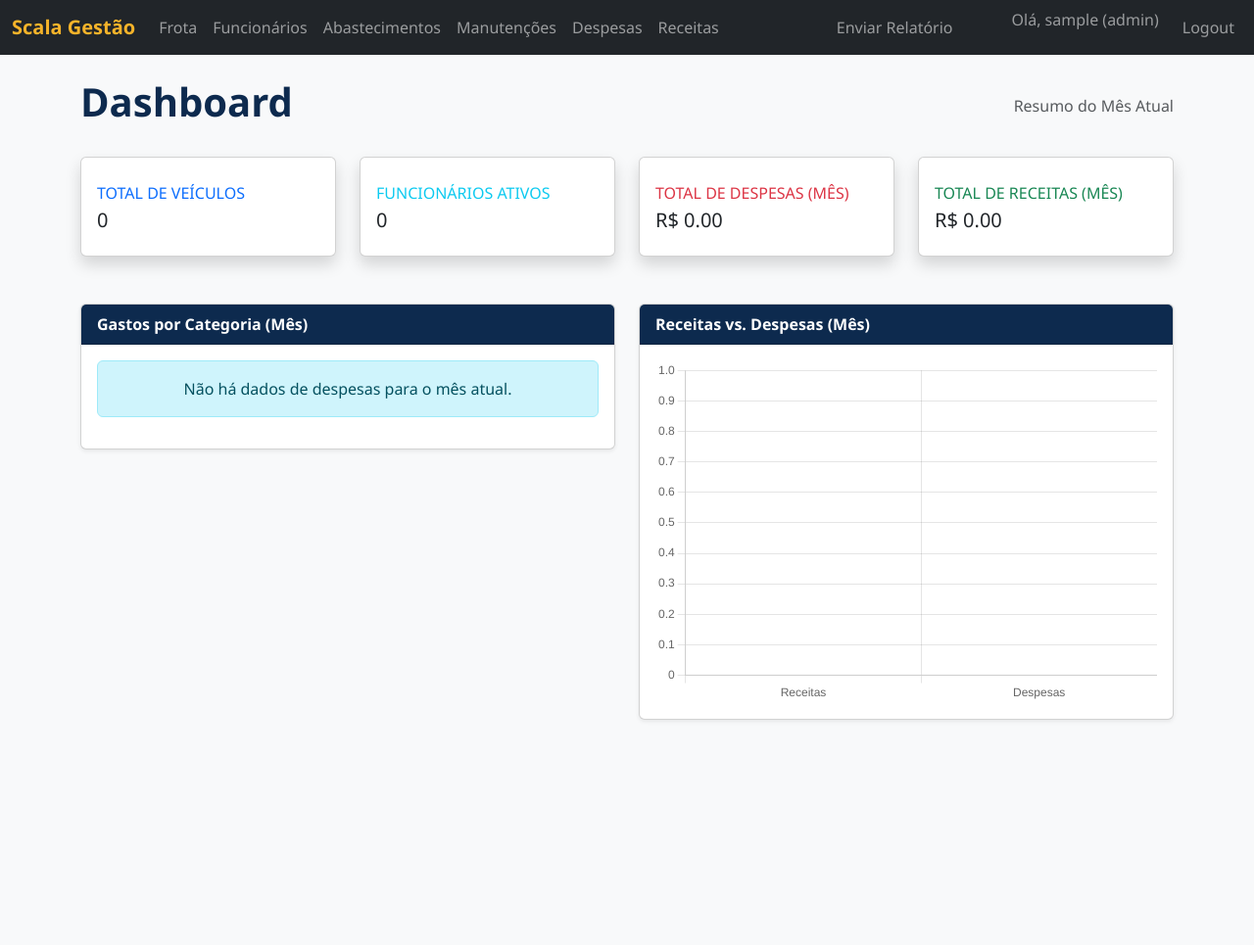
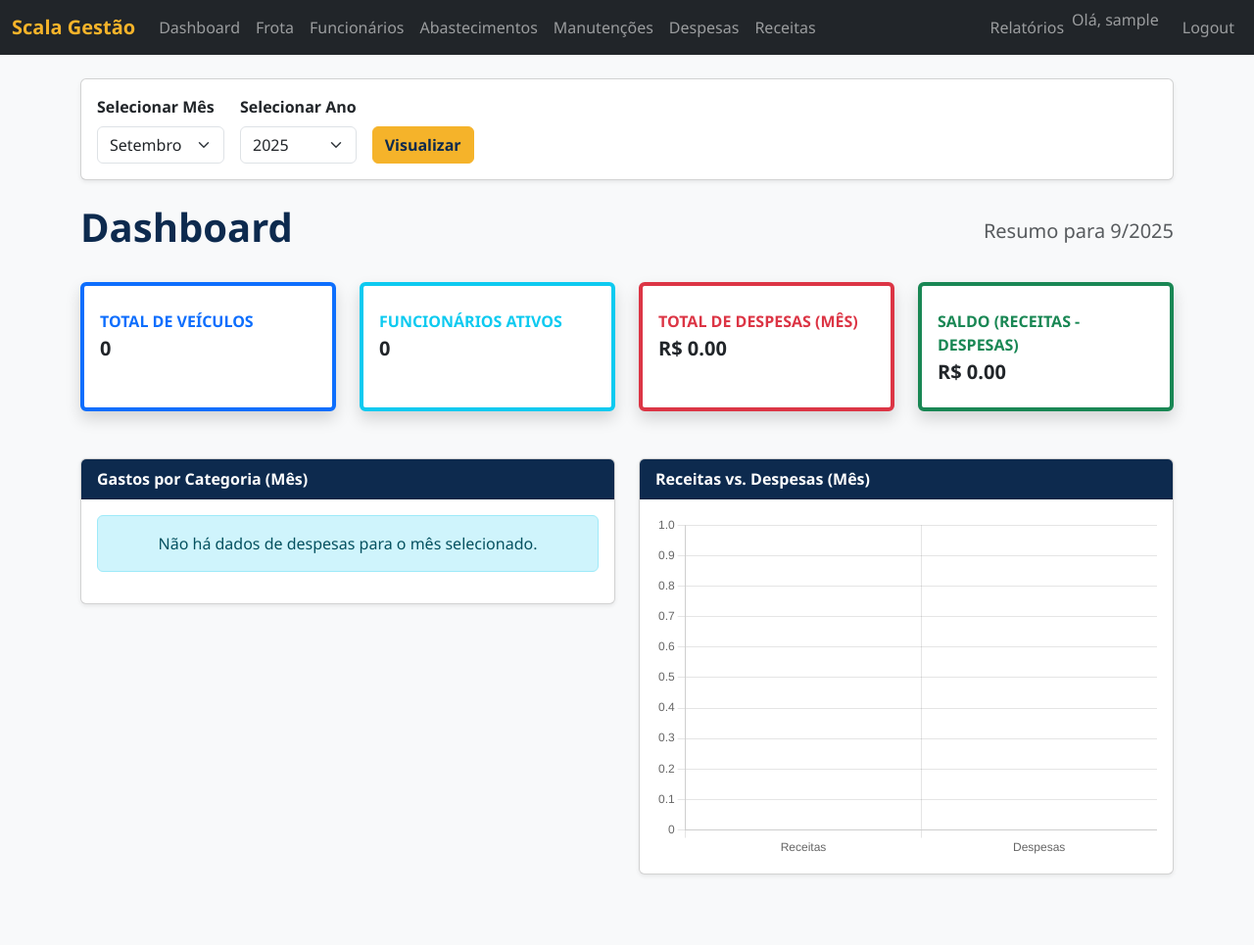
Before and after one commit to Hilquias01/scala-gestao, a Flask app: page / in a window 1280 px wide. Shown: the whole page at 98% size. Before the commit the page ends 736 px from the top, so only its background shows below. Run offline with Flask 3, Linux system fonts and the light colour scheme; the visitor is signed in with stand-in values (Sample User, id 1); data that the repository does not hold is empty.

Commit message:
Nova versão com formulario para escoler o mes e gerar relatorios e pdf

```diff
--- a/app.py
+++ b/app.py
@@ -1,12 +1,13 @@
 import os
 from datetime import datetime, timedelta
 from functools import wraps
-from flask import Flask, render_template, request, redirect, url_for, flash
+from flask import Flask, render_template, request, redirect, url_for, flash, Response
 from flask_sqlalchemy import SQLAlchemy
 from sqlalchemy import func, extract
 from flask_login import LoginManager, UserMixin, login_user, logout_user, login_required, current_user
 from werkzeug.security import generate_password_hash, check_password_hash
 from flask_mail import Mail, Message
+from weasyprint import HTML
 
 basedir = os.path.abspath(os.path.dirname(__file__))
 
@@ -134,55 +135,83 @@ def logout():
     flash('Você foi desconectado com sucesso.', 'success')
     return redirect(url_for('login'))
 
-# --- ROTAS PRINCIPAIS E RELATÓRIO ---
+# --- ROTAS PRINCIPAIS E RELATÓRIOS ---
 @app.route('/')
 @login_required
 def home():
-    # Lógica do Dashboard...
-    ano_atual = datetime.now().year
-    mes_atual = datetime.now().month
+    ano_selecionado = request.args.get('ano', default=datetime.now().year, type=int)
+    mes_selecionado = request.args.get('mes', default=datetime.now().month, type=int)
+    total_veiculos = Veiculo.query.count()
+    total_funcionarios = Funcionario.query.filter_by(ativo=True).count()
     gastos_por_categoria = {}
-    total_combustivel = db.session.query(func.sum(Abastecimento.valor_total)).filter(extract('year', Abastecimento.data) == ano_atual, extract('month', Abastecimento.data) == mes_atual).scalar() or 0.0
+    total_combustivel = db.session.query(func.sum(Abastecimento.valor_total)).filter(extract('year', Abastecimento.data) == ano_selecionado, extract('month', Abastecimento.data) == mes_selecionado).scalar() or 0.0
     if total_combustivel > 0: gastos_por_categoria['Combustível'] = round(total_combustivel, 2)
-    total_manutencao = db.session.query(func.sum(Manutencao.custo)).filter(extract('year', Manutencao.data) == ano_atual, extract('month', Manutencao.data) == mes_atual).scalar() or 0.0
+    total_manutencao = db.session.query(func.sum(Manutencao.custo)).filter(extract('year', Manutencao.data) == ano_selecionado, extract('month', Manutencao.data) == mes_selecionado).scalar() or 0.0
     if total_manutencao > 0: gastos_por_categoria['Manutenção'] = round(total_manutencao, 2)
-    despesas_agrupadas = db.session.query(DespesaGeral.categoria, func.sum(DespesaGeral.valor)).filter(extract('year', DespesaGeral.data) == ano_atual, extract('month', DespesaGeral.data) == mes_atual).group_by(DespesaGeral.categoria).all()
+    despesas_agrupadas = db.session.query(DespesaGeral.categoria, func.sum(DespesaGeral.valor)).filter(extract('year', DespesaGeral.data) == ano_selecionado, extract('month', DespesaGeral.data) == mes_selecionado).group_by(DespesaGeral.categoria).all()
     for categoria, total in despesas_agrupadas:
         if total and total > 0: gastos_por_categoria[categoria] = round(gastos_por_categoria.get(categoria, 0) + total, 2)
     total_gastos_mes = sum(gastos_por_categoria.values())
-    total_receitas_mes = db.session.query(func.sum(Receita.valor)).filter(extract('year', Receita.data) == ano_atual, extract('month', Receita.data) == mes_atual).scalar() or 0.0
+    total_receitas_mes = db.session.query(func.sum(Receita.valor)).filter(extract('year', Receita.data) == ano_selecionado, extract('month', Receita.data) == mes_selecionado).scalar() or 0.0
     saldo_mes = round(total_receitas_mes - total_gastos_mes, 2)
     chart_labels = list(gastos_por_categoria.keys())
     chart_data = list(gastos_por_categoria.values())
-    return render_template('index.html', total_veiculos=Veiculo.query.count(), total_funcionarios=Funcionario.query.filter_by(ativo=True).count(), total_gastos_mes=round(total_gastos_mes, 2), total_receitas_mes=round(total_receitas_mes, 2), saldo_mes=saldo_mes, chart_labels=chart_labels, chart_data=chart_data)
+    anos_disponiveis = range(datetime.now().year, 2019, -1)
+    return render_template('index.html', total_veiculos=total_veiculos, total_funcionarios=total_funcionarios, total_gastos_mes=round(total_gastos_mes, 2), total_receitas_mes=round(total_receitas_mes, 2), saldo_mes=saldo_mes, chart_labels=chart_labels, chart_data=chart_data, anos_disponiveis=anos_disponiveis, ano_selecionado=ano_selecionado, mes_selecionado=mes_selecionado)
 
-@app.route('/relatorio/enviar')
+def calcular_dados_relatorio(ano, mes):
+    total_receitas = db.session.query(func.sum(Receita.valor)).filter(extract('year', Receita.data) == ano, extract('month', Receita.data) == mes).scalar() or 0.0
+    total_combustivel = db.session.query(func.sum(Abastecimento.valor_total)).filter(extract('year', Abastecimento.data) == ano, extract('month', Abastecimento.data) == mes).scalar() or 0.0
+    total_manutencao = db.session.query(func.sum(Manutencao.custo)).filter(extract('year', Manutencao.data) == ano, extract('month', Manutencao.data) == mes).scalar() or 0.0
+    total_despesas_gerais = db.session.query(func.sum(DespesaGeral.valor)).filter(extract('year', DespesaGeral.data) == ano, extract('month', DespesaGeral.data) == mes).scalar() or 0.0
+    total_despesas = total_combustivel + total_manutencao + total_despesas_gerais
+    saldo_final = total_receitas - total_despesas
+    return {"mes": mes, "ano": ano, "total_receitas": total_receitas, "total_despesas": total_despesas, "saldo_final": saldo_final, "total_combustivel": total_combustivel, "total_manutencao": total_manutencao, "total_despesas_gerais": total_despesas_gerais}
+
+@app.route('/relatorios', methods=['GET', 'POST'])
 @login_required
 @admin_required
-def enviar_relatorio():
+def relatorios():
+    if request.method == 'POST':
+        mes = request.form.get('mes')
+        ano = request.form.get('ano')
+        return redirect(url_for('visualizar_relatorio', ano=ano, mes=mes))
+    anos_disponiveis = range(datetime.now().year, 2019, -1)
+    return render_template('relatorios.html', anos_disponiveis=anos_disponiveis)
+
+@app.route('/relatorio/visualizar/<int:ano>/<int:mes>')
+@login_required
+@admin_required
+def visualizar_relatorio(ano, mes):
+    dados = calcular_dados_relatorio(ano, mes)
+    return render_template('relatorio_visualizar.html', dados=dados)
+
+@app.route('/relatorio/pdf/<int:ano>/<int:mes>')
+@login_required
+@admin_required
+def gerar_relatorio_pdf(ano, mes):
+    dados = calcular_dados_relatorio(ano, mes)
+    html = render_template('relatorio_template.html', dados=dados)
+    pdf = HTML(string=html).write_pdf()
+    return Response(pdf, mimetype='application/pdf', headers={'Content-Disposition': f'attachment;filename=relatorio_{mes}_{ano}.pdf'})
+
+@app.route('/relatorio/enviar', methods=['POST'])
+@login_required
+@admin_required
+def enviar_relatorio_email():
     try:
-        hoje = datetime.today()
-        primeiro_dia_mes_atual = hoje.replace(day=1)
-        ultimo_dia_mes_passado = primeiro_dia_mes_atual - timedelta(days=1)
-        ano_relatorio, mes_relatorio = ultimo_dia_mes_passado.year, ultimo_dia_mes_passado.month
-
-        total_receitas = db.session.query(func.sum(Receita.valor)).filter(extract('year', Receita.data) == ano_relatorio, extract('month', Receita.data) == mes_relatorio).scalar() or 0.0
-        total_combustivel = db.session.query(func.sum(Abastecimento.valor_total)).filter(extract('year', Abastecimento.data) == ano_relatorio, extract('month', Abastecimento.data) == mes_relatorio).scalar() or 0.0
-        total_manutencao = db.session.query(func.sum(Manutencao.custo)).filter(extract('year', Manutencao.data) == ano_relatorio, extract('month', Manutencao.data) == mes_relatorio).scalar() or 0.0
-        total_despesas_gerais = db.session.query(func.sum(DespesaGeral.valor)).filter(extract('year', DespesaGeral.data) == ano_relatorio, extract('month', DespesaGeral.data) == mes_relatorio).scalar() or 0.0
-
-        total_despesas = total_combustivel + total_manutencao + total_despesas_gerais
-        saldo_final = total_receitas - total_despesas
-
-        corpo_email = render_template('email_template.html', mes=mes_relatorio, ano=ano_relatorio, total_receitas=total_receitas, total_despesas=total_despesas, saldo_final=saldo_final)
-        msg = Message(subject=f"Relatório Mensal Scala Gestão - {mes_relatorio}/{ano_relatorio}", sender=app.config['MAIL_USERNAME'], recipients=[app.config['MAIL_USERNAME']])
+        email_destinatario = request.form.get('email')
+        ano = request.form.get('ano')
+        mes = request.form.get('mes')
+        dados = calcular_dados_relatorio(int(ano), int(mes))
+        corpo_email = render_template('relatorio_template.html', dados=dados)
+        msg = Message(subject=f"Relatório Mensal Scala Gestão - {mes}/{ano}", sender=app.config['MAIL_USERNAME'], recipients=[email_destinatario])
         msg.html = corpo_email
         mail.send(msg)
-        flash('Relatório por e-mail enviado com sucesso!', 'success')
+        flash(f'Relatório enviado com sucesso para {email_destinatario}!', 'success')
     except Exception as e:
         flash(f'Ocorreu um erro ao enviar o e-mail: {e}', 'danger')
-    return redirect(url_for('home'))
-
+    return redirect(url_for('relatorios'))
 
 # --- ROTAS DA FROTA ---
 @app.route('/frota')
--- a/static/js/main.js
+++ b/static/js/main.js
@@ -1,14 +1,37 @@
-// Espera o documento carregar completamente
-document.addEventListener('DOMContentLoaded', function() {
-    // Procura pelo campo de input com o id 'placa-input'
+document.addEventListener('DOMContentLoaded', function () {
     const placaInput = document.getElementById('placa-input');
-
-    // Se o campo existir na página...
     if (placaInput) {
-        // Adiciona um "ouvinte" que dispara toda vez que o usuário digita algo
-        placaInput.addEventListener('input', function(event) {
-            // Pega o valor atual do campo, converte para maiúsculas e o define de volta no campo
-            event.target.value = event.target.value.toUpperCase();
+        const placaMask = IMask(placaInput, {
+            mask: [
+                {
+                    mask: 'AAA-0000',
+                    definitions: { 'A': /[A-Z]/ } // Define 'A' como qualquer letra maiúscula
+                },
+                {
+                    mask: 'AAA-0A00',
+                    definitions: { 'A': /[A-Z]/ } // Define 'A' como qualquer letra maiúscula
+                }
+            ],
+            prepare: function (str) {
+                return str.toUpperCase(); // Sempre converte para maiúsculo
+            },
         });
     }
+
+    const moneyInputs = document.querySelectorAll('.money-mask');
+    moneyInputs.forEach(function(input) {
+        const moneyMask = IMask(input, {
+            mask: 'R$ num',
+            blocks: {
+                num: {
+                    mask: Number,
+                    scale: 2,
+                    thousandsSeparator: '.',
+                    padFractionalZeros: true,
+                    radix: ',',
+                    mapToRadix: ['.']
+                }
+            }
+        });
+    });
 });
--- a/templates/adicionar_despesa.html
+++ b/templates/adicionar_despesa.html
@@ -32,7 +32,7 @@
                 </div>
                 <div class="mb-3">
                     <label for="valor" class="form-label">Valor (R$)</label>
-                    <input type="number" step="0.01" class="form-control" id="valor" name="valor" required>
+                    <input type="number" step="0.01" class="form-control money-mask" id="valor" name="valor" required>
                 </div>
 
                 <button type="submit" class="btn btn-primary w-100">Registrar</button>
--- a/templates/base.html
+++ b/templates/base.html
@@ -1,6 +1,5 @@
 <!DOCTYPE html>
 <html lang="pt-br">
-
 <head>
     <meta charset="UTF-8">
     <meta name="viewport" content="width=device-width, initial-scale=1.0">
@@ -8,7 +7,6 @@
     <link href="https://cdn.jsdelivr.net/npm/bootstrap@5.3.3/dist/css/bootstrap.min.css" rel="stylesheet">
     <link rel="stylesheet" href="{{ url_for('static', filename='css/style.css') }}">
 </head>
-
 <body class="bg-light">
 
 <nav class="navbar navbar-expand-lg navbar-dark bg-dark">
@@ -20,6 +18,9 @@
         <div class="collapse navbar-collapse" id="navbarNav">
             {% if current_user.is_authenticated %}
             <ul class="navbar-nav me-auto mb-2 mb-lg-0">
+                <li class="nav-item">
+                    <a class="nav-link" href="{{ url_for('home') }}">Dashboard</a>
+                </li>
                 <li class="nav-item">
                     <a class="nav-link" href="{{ url_for('frota') }}">Frota</a>
                 </li>
@@ -39,51 +40,51 @@
                     <a class="nav-link" href="{{ url_for('receitas') }}">Receitas</a>
                 </li>
             </ul>
-
             <ul class="navbar-nav ms-auto">
-                    {% if current_user.is_authenticated %}
                 {% if current_user.role == 'admin' %}
                 <li class="nav-item">
-                        <a class="nav-link" href="{{ url_for('enviar_relatorio') }}"
-                            onclick="return confirm('Deseja enviar o relatório do mês passado por e-mail?')">Enviar
-                            Relatório</a>
+                    <a class="nav-link" href="{{ url_for('relatorios') }}">Relatórios</a>
                 </li>
                 {% endif %}
-                    {% else %}
-                    {% endif %}
-                </ul>
-
-
-
-                {% endif %}
-
-                <ul class="navbar-nav ms-auto">
-                    {% if current_user.is_authenticated %}
                 <li class="nav-item">
                     <span class="navbar-text me-3">
-                            Olá, {{ current_user.username }} ({{ current_user.role }})
+                        Olá, {{ current_user.username }}
                     </span>
                 </li>
                 <li class="nav-item">
                     <a class="nav-link" href="{{ url_for('logout') }}">Logout</a>
                 </li>
+            </ul>
             {% else %}
+            <ul class="navbar-nav ms-auto">
                 <li class="nav-item">
                     <a class="nav-link" href="{{ url_for('login') }}">Login</a>
                 </li>
+            </ul>
             {% endif %}
-                </ul>
         </div>
     </div>
 </nav>
 
 <main class="container mt-4 mb-5">
+    {% with messages = get_flashed_messages(with_categories=true) %}
+        {% if messages %}
+            {% for category, message in messages %}
+                <div class="alert alert-{{ category }} alert-dismissible fade show" role="alert">
+                    {{ message }}
+                    <button type="button" class="btn-close" data-bs-dismiss="alert" aria-label="Close"></button>
+                </div>
+            {% endfor %}
+        {% endif %}
+    {% endwith %}
     {% block content %}{% endblock %}
 </main>
-    <script src="/static/js/main.js"></script>
+
+<script src="https://cdn.jsdelivr.net/npm/bootstrap@5.3.3/dist/js/bootstrap.bundle.min.js"></script>
 <script src="https://cdn.jsdelivr.net/npm/chart.js"></script>
+<script src="https://unpkg.com/imask"></script>
 <script src="{{ url_for('static', filename='js/main.js') }}"></script>
 {% block scripts %}{% endblock %}
+
 </body>
-
 </html>
--- a/templates/index.html
+++ b/templates/index.html
@@ -3,55 +3,83 @@
 {% block title %}Dashboard - Scala Gestão{% endblock %}
 
 {% block content %}
+<div class="card shadow-sm mb-4">
+    <div class="card-body">
+        <form method="GET" action="{{ url_for('home') }}" class="row g-3 align-items-center">
+            <div class="col-auto">
+                <label for="mes" class="form-label fw-bold">Selecionar Mês</label>
+                <select name="mes" id="mes" class="form-select">
+                    {% for i in range(1, 13) %}
+                        <option value="{{ i }}" {% if i == mes_selecionado %}selected{% endif %}>
+                            {{ ["Janeiro", "Fevereiro", "Março", "Abril", "Maio", "Junho", "Julho", "Agosto", "Setembro", "Outubro", "Novembro", "Dezembro"][i-1] }}
+                        </option>
+                    {% endfor %}
+                </select>
+            </div>
+            <div class="col-auto">
+                <label for="ano" class="form-label fw-bold">Selecionar Ano</label>
+                <select name="ano" id="ano" class="form-select">
+                    {% for ano in anos_disponiveis %}
+                        <option value="{{ ano }}" {% if ano == ano_selecionado %}selected{% endif %}>{{ ano }}</option>
+                    {% endfor %}
+                </select>
+            </div>
+            <div class="col-auto mt-auto">
+                <button type="submit" class="btn btn-primary">Visualizar</button>
+            </div>
+        </form>
+    </div>
+</div>
+
 <div class="d-flex justify-content-between align-items-center mb-4">
     <h1>Dashboard</h1>
-    <span class="text-muted">Resumo do Mês Atual</span>
+    <span class="text-muted fs-5">Resumo para {{ mes_selecionado }}/{{ ano_selecionado }}</span>
 </div>
 
 <div class="row mb-4">
     <div class="col-xl-3 col-md-6 mb-4">
-        <div class="card border-left-primary shadow h-100 py-2">
+        <div class="card border-start border-primary border-4 shadow h-100 py-2">
             <div class="card-body">
                 <div class="row no-gutters align-items-center">
                     <div class="col mr-2">
-                        <div class="text-xs font-weight-bold text-primary text-uppercase mb-1">Total de Veículos</div>
-                        <div class="h5 mb-0 font-weight-bold text-gray-800">{{ total_veiculos }}</div>
+                        <div class="text-xs fw-bold text-primary text-uppercase mb-1">Total de Veículos</div>
+                        <div class="h5 mb-0 fw-bold text-gray-800">{{ total_veiculos }}</div>
                     </div>
                 </div>
             </div>
         </div>
     </div>
     <div class="col-xl-3 col-md-6 mb-4">
-        <div class="card border-left-info shadow h-100 py-2">
+        <div class="card border-start border-info border-4 shadow h-100 py-2">
             <div class="card-body">
                 <div class="row no-gutters align-items-center">
                     <div class="col mr-2">
-                        <div class="text-xs font-weight-bold text-info text-uppercase mb-1">Funcionários Ativos</div>
-                        <div class="h5 mb-0 font-weight-bold text-gray-800">{{ total_funcionarios }}</div>
+                        <div class="text-xs fw-bold text-info text-uppercase mb-1">Funcionários Ativos</div>
+                        <div class="h5 mb-0 fw-bold text-gray-800">{{ total_funcionarios }}</div>
                     </div>
                 </div>
             </div>
         </div>
     </div>
     <div class="col-xl-3 col-md-6 mb-4">
-        <div class="card border-left-danger shadow h-100 py-2">
+        <div class="card border-start border-danger border-4 shadow h-100 py-2">
             <div class="card-body">
                 <div class="row no-gutters align-items-center">
                     <div class="col mr-2">
-                        <div class="text-xs font-weight-bold text-danger text-uppercase mb-1">Total de Despesas (Mês)</div>
-                        <div class="h5 mb-0 font-weight-bold text-gray-800">R$ {{ "%.2f"|format(total_gastos_mes) }}</div>
+                        <div class="text-xs fw-bold text-danger text-uppercase mb-1">Total de Despesas (Mês)</div>
+                        <div class="h5 mb-0 fw-bold text-gray-800">R$ {{ "%.2f"|format(total_gastos_mes) }}</div>
                     </div>
                 </div>
             </div>
         </div>
     </div>
     <div class="col-xl-3 col-md-6 mb-4">
-        <div class="card border-left-success shadow h-100 py-2">
+        <div class="card border-start border-success border-4 shadow h-100 py-2">
             <div class="card-body">
                 <div class="row no-gutters align-items-center">
                     <div class="col mr-2">
-                        <div class="text-xs font-weight-bold text-success text-uppercase mb-1">Total de Receitas (Mês)</div>
-                        <div class="h5 mb-0 font-weight-bold text-gray-800">R$ {{ "%.2f"|format(total_receitas_mes) }}</div>
+                        <div class="text-xs fw-bold text-success text-uppercase mb-1">Saldo (Receitas - Despesas)</div>
+                        <div class="h5 mb-0 fw-bold text-gray-800">R$ {{ "%.2f"|format(saldo_mes) }}</div>
                     </div>
                 </div>
             </div>
@@ -62,28 +90,21 @@
 <div class="row">
     <div class="col-lg-6 mb-4">
         <div class="card shadow-sm">
-            <div class="card-header">
-                Gastos por Categoria (Mês)
-            </div>
+            <div class="card-header">Gastos por Categoria (Mês)</div>
             <div class="card-body">
                 {% if chart_data %}
                     <div style="height: 350px;">
                         <canvas id="gastosChart"></canvas>
                     </div>
                 {% else %}
-                    <div class="alert alert-info text-center">
-                        Não há dados de despesas para o mês atual.
-                    </div>
+                    <div class="alert alert-info text-center">Não há dados de despesas para o mês selecionado.</div>
                 {% endif %}
             </div>
         </div>
     </div>
-
     <div class="col-lg-6 mb-4">
         <div class="card shadow-sm">
-            <div class="card-header">
-                Receitas vs. Despesas (Mês)
-            </div>
+            <div class="card-header">Receitas vs. Despesas (Mês)</div>
             <div class="card-body">
                 <div style="height: 350px;">
                     <canvas id="receitasDespesasChart"></canvas>
@@ -116,39 +137,22 @@
 <script>
     const ctxReceitasDespesas = document.getElementById('receitasDespesasChart');
     new Chart(ctxReceitasDespesas, {
-        type: 'bar', // Tipo de gráfico de barras
+        type: 'bar',
         data: {
             labels: ['Receitas', 'Despesas'],
             datasets: [{
                 label: 'Valor em R$',
-                data: [
-                    {{ total_receitas_mes }},
-                    {{ total_gastos_mes }}
-                ],
-                backgroundColor: [
-                    'rgba(25, 135, 84, 0.6)',  // Verde para receitas
-                    'rgba(220, 53, 69, 0.6)'    // Vermelho para despesas
-                ],
-                borderColor: [
-                    'rgba(25, 135, 84, 1)',
-                    'rgba(220, 53, 69, 1)'
-                ],
+                data: [{{ total_receitas_mes }}, {{ total_gastos_mes }}],
+                backgroundColor: ['rgba(25, 135, 84, 0.6)', 'rgba(220, 53, 69, 0.6)'],
+                borderColor: ['rgba(25, 135, 84, 1)', 'rgba(220, 53, 69, 1)'],
                 borderWidth: 1
             }]
         },
         options: {
             responsive: true,
             maintainAspectRatio: false,
-            scales: {
-                y: {
-                    beginAtZero: true
-                }
-            },
-            plugins: {
-                legend: {
-                    display: false // Não precisa de legenda para apenas 2 barras
-                }
-            }
+            scales: { y: { beginAtZero: true } },
+            plugins: { legend: { display: false } }
         }
     });
 </script>
```
Also changed, not shown: templates/relatorio_template.html (added, +43 -0 lines), templates/relatorio_visualizar.html (added, +33 -0 lines), templates/relatorios.html (added, +37 -0 lines). Lines whose indentation alone changed are shown as unchanged.
